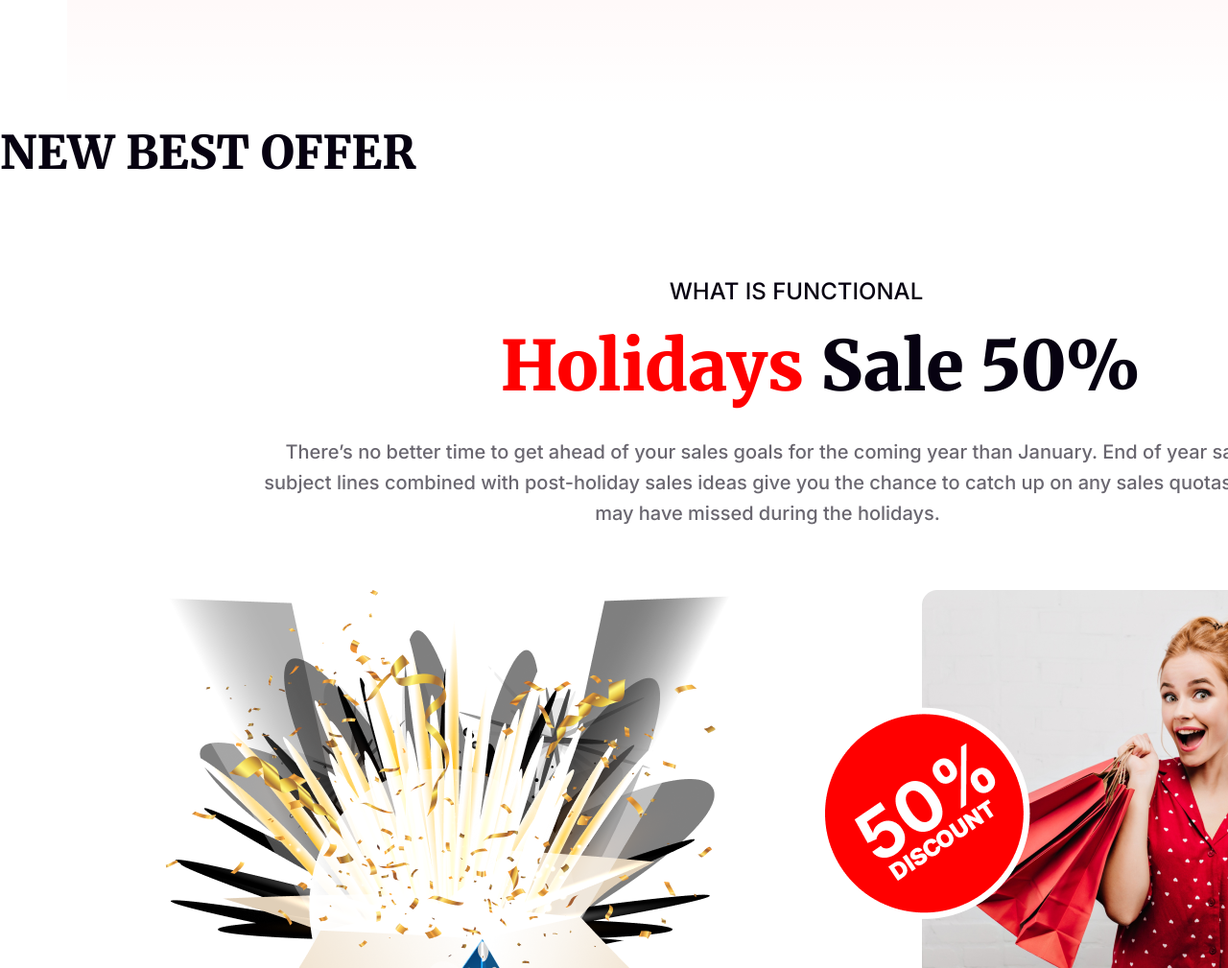
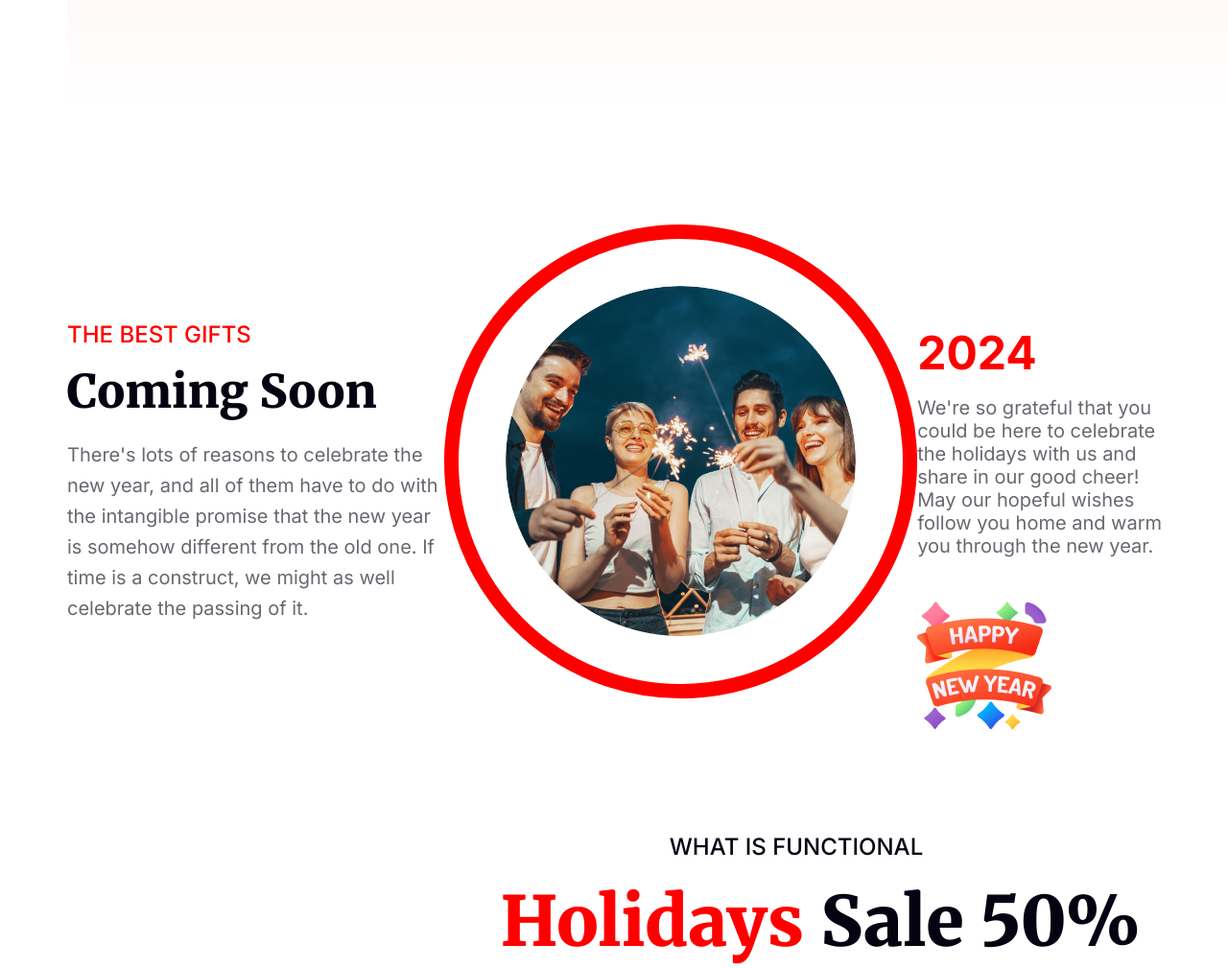
Before and after one commit to nusrat3657/New-Year-New-Assignment, a plain HTML site: page index.html in a window 1280 px wide. Shown: the part 2840-3849 px from the top of the page at 96% size. Drawn offline with Linux system fonts and the light colour scheme.

Commit message:
addd wish section

```diff
--- a/index.html
+++ b/index.html
@@ -43,10 +43,20 @@
                     <button class="btn" type="button">JOIN NOW</button>
                 </div>
             </section>
-            <section>
-                <div>
+            <section class="section7">
+                <div class="section7-container">
                     <div>
-                        <h2 class="portfolio-title">NEW BEST OFFER</h2>
+                        <p class="event">THE BEST GIFTS</p>
+                        <h2 class="portfolio-title">Coming Soon</h2>
+                        <p class="year-text">There's lots of reasons to celebrate the new year, and all of them have to do with the intangible promise that the new year is somehow different from the old one. If time is a construct, we might as well celebrate the passing of it.</p>
+                    </div>
+                    <div>
+                        <img class="circle" src="resources/Ellipse 1.png" alt="">
+                    </div>
+                    <div>
+                        <h2 class="year">2024</h2>
+                        <p class="wish-text">We're so grateful that you could be here to celebrate the holidays with us and share in our good cheer! May our hopeful wishes follow you home and warm you through the new year.</p>
+                        <img id="wish-img" src="resources/Group 96.png" alt="">
                     </div>
                 </div>
             </section>
--- a/styles/style.css
+++ b/styles/style.css
@@ -178,6 +178,57 @@
     text-transform: uppercase;
     border: none;
     margin-left: 50px;
+}
+
+.section7-container{
+    margin-top: 120px;
+    display: flex;
+    justify-content: space-between;
+    margin-left: 70px;
+    margin-right: 90px;
+}
+.event{
+    margin-top: 100px;
+    color: #F00;
+    font-family: Inter;
+    font-size: 24px;
+    font-style: normal;
+    font-weight: 500;
+    line-height: normal;
+}
+.year{
+    margin-top: 104px;
+    color: #F00;
+    font-family: Inter;
+    font-size: 48px;
+    font-style: normal;
+    font-weight: 700;
+    line-height: normal;
+    margin-bottom: 16px;
+}
+.year-text{
+    margin-top: 20px;
+    color: rgba(7, 2, 17, 0.60);
+    font-family: Inter;
+    font-size: 20px;
+    font-style: normal;
+    font-weight: 400;
+    line-height: 32px;
+    width: 393px;
+}
+.circle{
+    border-radius: 463px;
+    border: 15px solid #F00;
+    padding: 49.08px;
+}
+.wish-text{
+    color: rgba(7, 2, 17, 0.60);
+    font-family: Inter;
+    font-size: 20px;
+    font-style: normal;
+    font-weight: 400;
+    width: 276px;
+    margin-bottom: 43px;
 }
 .section6{
     margin-top: 100px;
@@ -437,7 +488,6 @@
 }
 .container{
     background: #070211;
-    width: 1480px;
     height: 600px;
     font-family: Inter;
 }
@@ -498,6 +548,7 @@ hr{
     display: flex;
     justify-content: center;
     margin-bottom: 48px;
+    margin-right: 24px;
 }
 .finish{
     color: #FFF;
```
